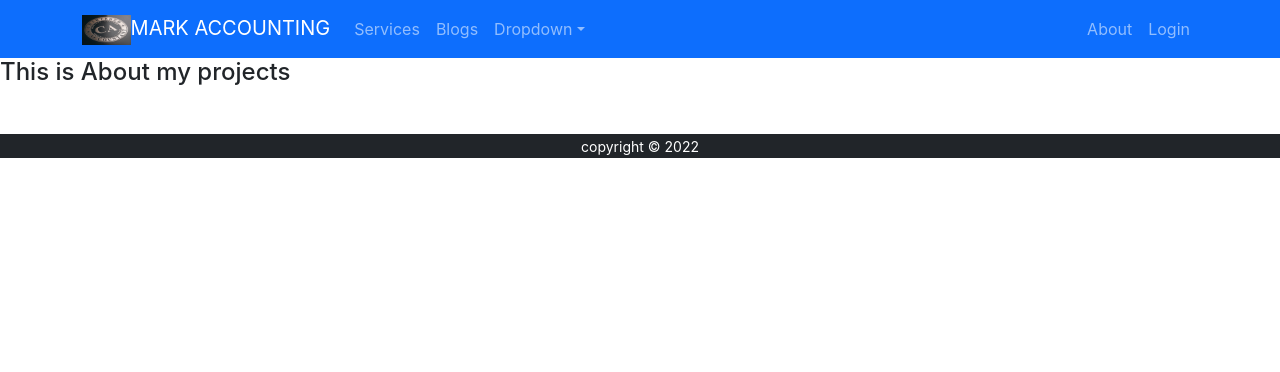
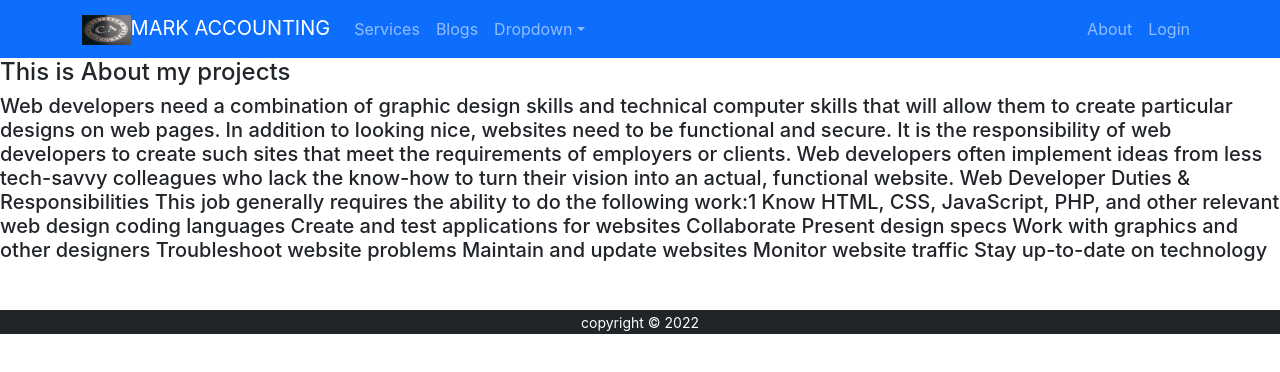
Before and after one commit to myewebgit/service-provider, a React (Create React App) app: page /about in a window 1280 px wide. Shown: the top 372 px of the page. Built offline with nearby package versions, Linux system fonts and the light colour scheme.

Commit message:
Description of my future plan in about section

```diff
--- a/src/Components/About/About.js
+++ b/src/Components/About/About.js
@@ -4,6 +4,25 @@ const About = () => {
     return(
         <div>
             <h4> This is About my projects</h4>
+            <h5>Web developers need a combination of graphic design skills and technical computer skills that will allow them to create particular designs on web pages. In addition to looking nice, websites need to be functional and secure. It is the responsibility of web developers to create such sites that meet the requirements of employers or clients.
+
+
+Web developers often implement ideas from less tech-savvy colleagues who lack the know-how to turn their vision into an actual, functional website.
+
+
+Web Developer Duties & Responsibilities
+This job generally requires the ability to do the following work:1﻿
+
+
+Know HTML, CSS, JavaScript, PHP, and other relevant web design coding languages
+Create and test applications for websites
+Collaborate
+Present design specs
+Work with graphics and other designers
+Troubleshoot website problems
+Maintain and update websites
+Monitor website traffic
+Stay up-to-date on technology</h5>
         </div>
     );
 };
```
